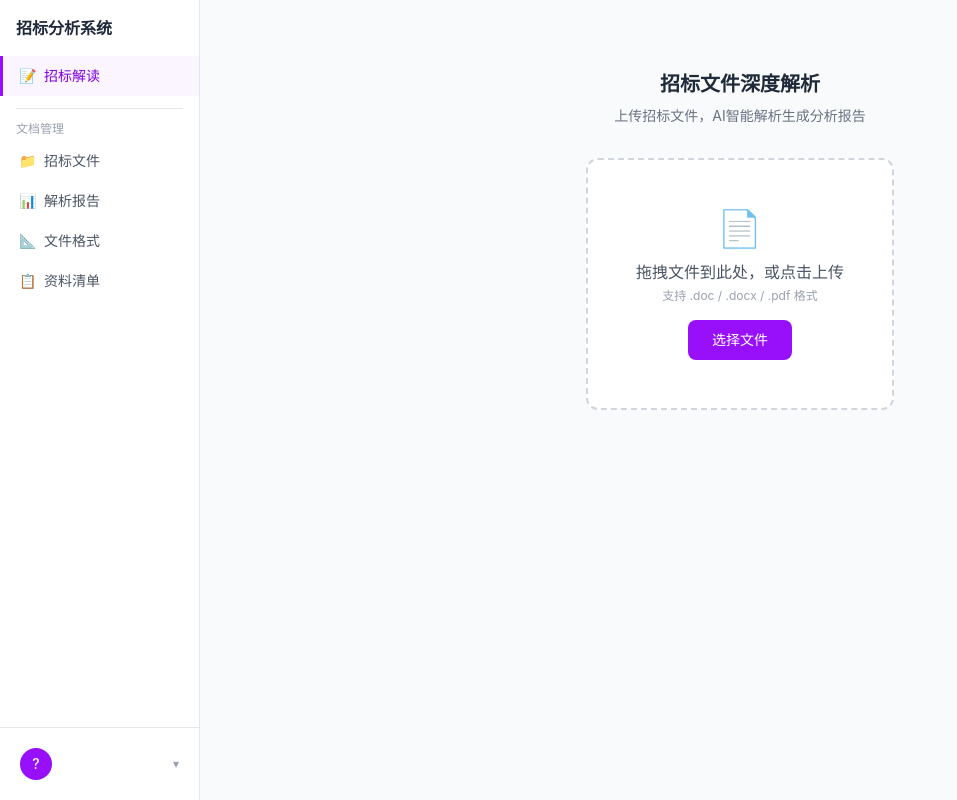
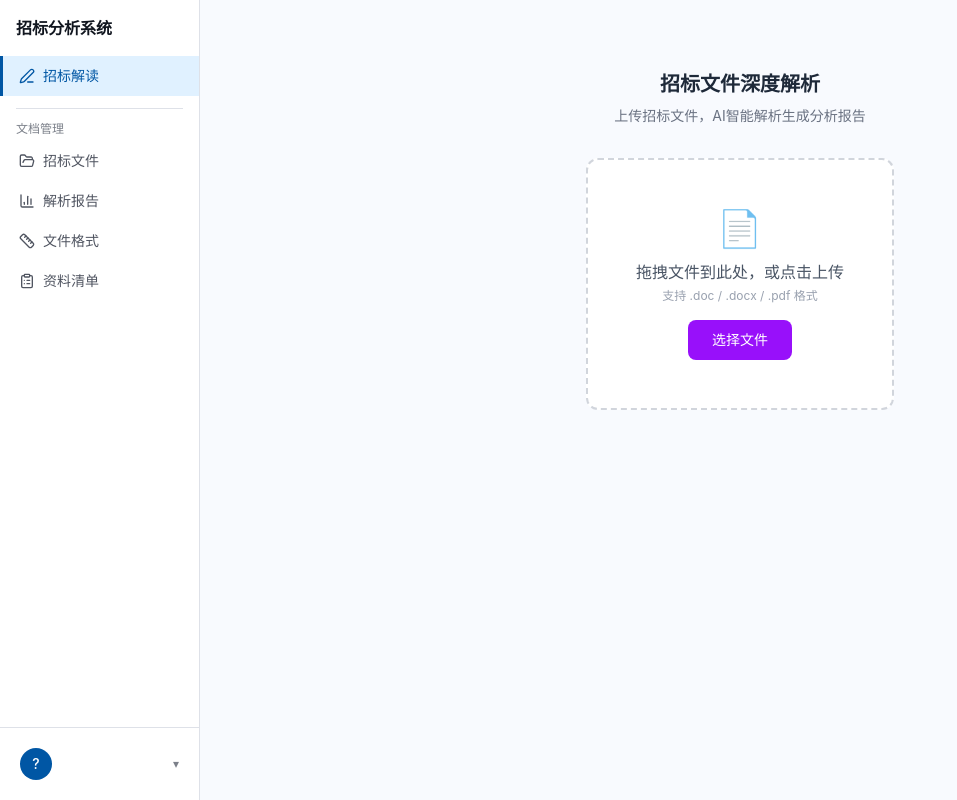
Before and after one commit to sanwudazhiyuan/-bid-analysis, a Vue app in the folder web/: page / in a window 1280 px wide. Shown: the whole page, without its empty margins (0-957 px from the left). Built offline with nearby package versions, Linux system fonts and the light colour scheme; sample sign-in values are in the browser's storage.

Commit message:
refactor(layout+nav): use design tokens + Lucide icons
SidebarLayout, AppSidebar, UserMenu migrated to semantic color tokens.
AppSidebar emoji icons replaced with Lucide components.

Co-Authored-By: Claude Opus 4.6 <noreply@anthropic.com>

```diff
--- a/web/src/components/AppSidebar.vue
+++ b/web/src/components/AppSidebar.vue
@@ -1,15 +1,16 @@
 <script setup lang="ts">
 import { useRoute } from 'vue-router'
+import { PenLine, FolderOpen, BarChart3, Ruler, ClipboardList } from 'lucide-vue-next'
 import UserMenu from './UserMenu.vue'
 
 const route = useRoute()
 
 const navItems = [
-  { path: '/', label: '招标解读', icon: '📝', group: 'main' },
-  { path: '/files/bid-documents', label: '招标文件', icon: '📁', group: 'files' },
-  { path: '/files/reports', label: '解析报告', icon: '📊', group: 'files' },
-  { path: '/files/formats', label: '文件格式', icon: '📐', group: 'files' },
-  { path: '/files/checklists', label: '资料清单', icon: '📋', group: 'files' },
+  { path: '/', label: '招标解读', icon: PenLine, group: 'main' },
+  { path: '/files/bid-documents', label: '招标文件', icon: FolderOpen, group: 'files' },
+  { path: '/files/reports', label: '解析报告', icon: BarChart3, group: 'files' },
+  { path: '/files/formats', label: '文件格式', icon: Ruler, group: 'files' },
+  { path: '/files/checklists', label: '资料清单', icon: ClipboardList, group: 'files' },
 ]
 
 function isActive(path: string) {
@@ -18,8 +19,8 @@ function isActive(path: string) {
 </script>
 
 <template>
-  <aside class="w-[200px] min-w-[200px] bg-white border-r border-gray-200 flex flex-col h-screen">
-    <div class="px-4 py-4 font-bold text-gray-800 text-base">
+  <aside class="w-[200px] min-w-[200px] bg-surface border-r border-border flex flex-col h-screen">
+    <div class="px-4 py-4 font-bold text-text-primary text-base">
       招标分析系统
     </div>
 
@@ -32,16 +33,16 @@ function isActive(path: string) {
         :class="[
           'flex items-center gap-2 px-4 py-2.5 text-sm transition-colors',
           isActive(item.path)
-            ? 'active bg-purple-50 text-purple-700 font-medium border-l-[3px] border-purple-600'
-            : 'text-gray-600 hover:bg-gray-50 border-l-[3px] border-transparent'
+            ? 'active bg-primary-light text-primary font-medium border-l-[3px] border-primary'
+            : 'text-text-secondary hover:bg-background border-l-[3px] border-transparent'
         ]"
       >
-        <span>{{ item.icon }}</span>
+        <component :is="item.icon" class="size-4" />
         <span>{{ item.label }}</span>
       </router-link>
 
-      <div class="h-px bg-gray-200 mx-4 my-3"></div>
-      <div class="px-4 pb-1 text-xs text-gray-400">文档管理</div>
+      <div class="h-px bg-border mx-4 my-3"></div>
+      <div class="px-4 pb-1 text-xs text-text-muted">文档管理</div>
 
       <router-link
         v-for="item in navItems.filter(n => n.group === 'files')"
@@ -51,16 +52,16 @@ function isActive(path: string) {
         :class="[
           'flex items-center gap-2 px-4 py-2.5 text-sm transition-colors',
           isActive(item.path)
-            ? 'active bg-purple-50 text-purple-700 font-medium border-l-[3px] border-purple-600'
-            : 'text-gray-600 hover:bg-gray-50 border-l-[3px] border-transparent'
+            ? 'active bg-primary-light text-primary font-medium border-l-[3px] border-primary'
+            : 'text-text-secondary hover:bg-background border-l-[3px] border-transparent'
         ]"
       >
-        <span>{{ item.icon }}</span>
+        <component :is="item.icon" class="size-4" />
         <span>{{ item.label }}</span>
       </router-link>
     </nav>
 
-    <div class="border-t border-gray-200 p-3">
+    <div class="border-t border-border p-3">
       <UserMenu />
     </div>
   </aside>
--- a/web/src/components/UserMenu.vue
+++ b/web/src/components/UserMenu.vue
@@ -27,32 +27,32 @@ function logout() {
   <div class="relative">
     <div
       data-testid="user-avatar"
-      class="flex items-center gap-2 cursor-pointer hover:bg-gray-100 rounded-lg p-2 transition-colors"
+      class="flex items-center gap-2 cursor-pointer hover:bg-background rounded-lg p-2 transition-colors"
       @click="toggleMenu"
     >
-      <div class="w-8 h-8 bg-purple-600 rounded-full flex items-center justify-center text-white text-sm font-medium">
+      <div class="w-8 h-8 bg-primary rounded-full flex items-center justify-center text-white text-sm font-medium">
         {{ (auth.user?.display_name || auth.user?.username || '?')[0].toUpperCase() }}
       </div>
       <div class="flex-1 min-w-0">
-        <div class="text-sm font-medium text-gray-800 truncate">{{ auth.user?.display_name || auth.user?.username }}</div>
-        <div class="text-xs text-gray-400 truncate">{{ auth.user?.username }}</div>
+        <div class="text-sm font-medium text-text-primary truncate">{{ auth.user?.display_name || auth.user?.username }}</div>
+        <div class="text-xs text-text-muted truncate">{{ auth.user?.username }}</div>
       </div>
-      <span class="text-gray-400 text-xs">{{ showMenu ? '▴' : '▾' }}</span>
+      <span class="text-text-muted text-xs">{{ showMenu ? '▴' : '▾' }}</span>
     </div>
 
     <div
       v-if="showMenu"
-      class="absolute bottom-full left-0 right-0 mb-1 bg-white border border-gray-200 rounded-lg shadow-lg py-1 z-50"
+      class="absolute bottom-full left-0 right-0 mb-1 bg-surface border border-border rounded-lg shadow-lg py-1 z-50"
     >
       <button
         v-if="auth.isAdmin"
-        class="w-full text-left px-3 py-2 text-sm text-gray-600 hover:bg-gray-50 transition-colors"
+        class="w-full text-left px-3 py-2 text-sm text-text-secondary hover:bg-background transition-colors"
         @click="goToUserManagement"
       >
         用户管理
       </button>
       <button
-        class="w-full text-left px-3 py-2 text-sm text-red-500 hover:bg-gray-50 transition-colors"
+        class="w-full text-left px-3 py-2 text-sm text-danger hover:bg-background transition-colors"
         @click="logout"
       >
         退出登录
--- a/web/src/layouts/SidebarLayout.vue
+++ b/web/src/layouts/SidebarLayout.vue
@@ -5,7 +5,7 @@ import AppSidebar from '../components/AppSidebar.vue'
 <template>
   <div class="flex h-screen overflow-hidden">
     <AppSidebar />
-    <main class="flex-1 overflow-auto bg-gray-50">
+    <main class="flex-1 overflow-auto bg-background">
       <router-view />
     </main>
   </div>
```
